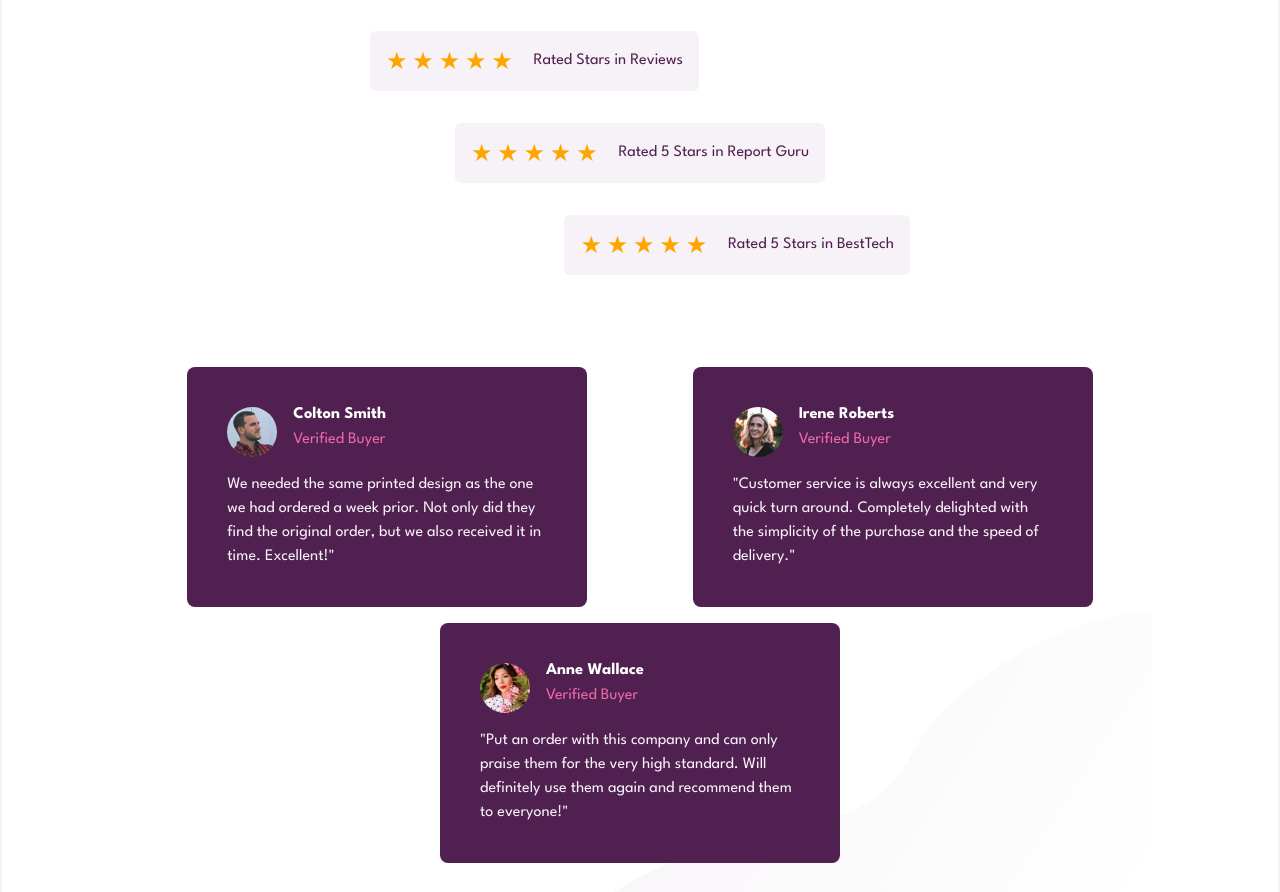
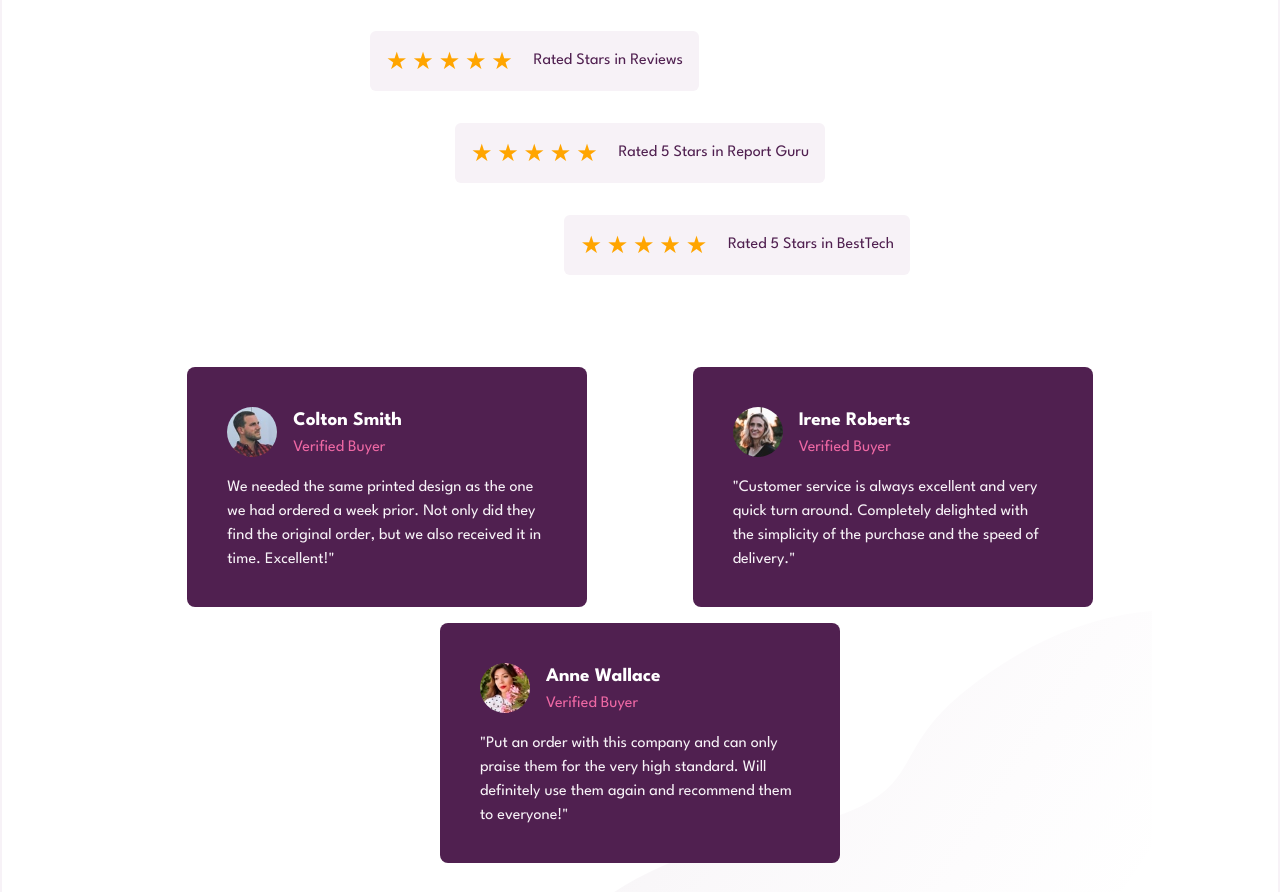
Before and after one commit to MrDexterO/social-proof-section-solution, a plain HTML site: page index.html in a window 1280 px wide. Shown: the part 404-1296 px from the top of the page. Drawn offline with Linux system fonts and the light colour scheme.

Commit message:
Change header tags from h6 to h3 for reviews

```diff
--- a/index.html
+++ b/index.html
@@ -55,7 +55,7 @@
       <div class="card">
         <div class="profile">
           <img src="images/image-colton.jpg" alt="avatar of Colton">
-          <h6>Colton Smith</h6>
+          <h3>Colton Smith</h3>
           <p>Verified Buyer</p>
         </div>
         <div class="comment">
@@ -67,7 +67,7 @@
 
       <div class="card">
         <div class="profile"><img src="images/image-irene.jpg" alt="avatar of Irene">
-          <h6>Irene Roberts</h6>
+          <h3>Irene Roberts</h3>
           <p>Verified Buyer</p>
         </div>
         <div class="comment">
@@ -78,7 +78,7 @@
 
       <div class="card">
         <div class="profile"><img src="images/image-anne.jpg" alt="avatar of Anne">
-          <h6>Anne Wallace</h6>
+          <h3>Anne Wallace</h3>
           <p>Verified Buyer</p>
         </div>
         <div class="comment">
```
